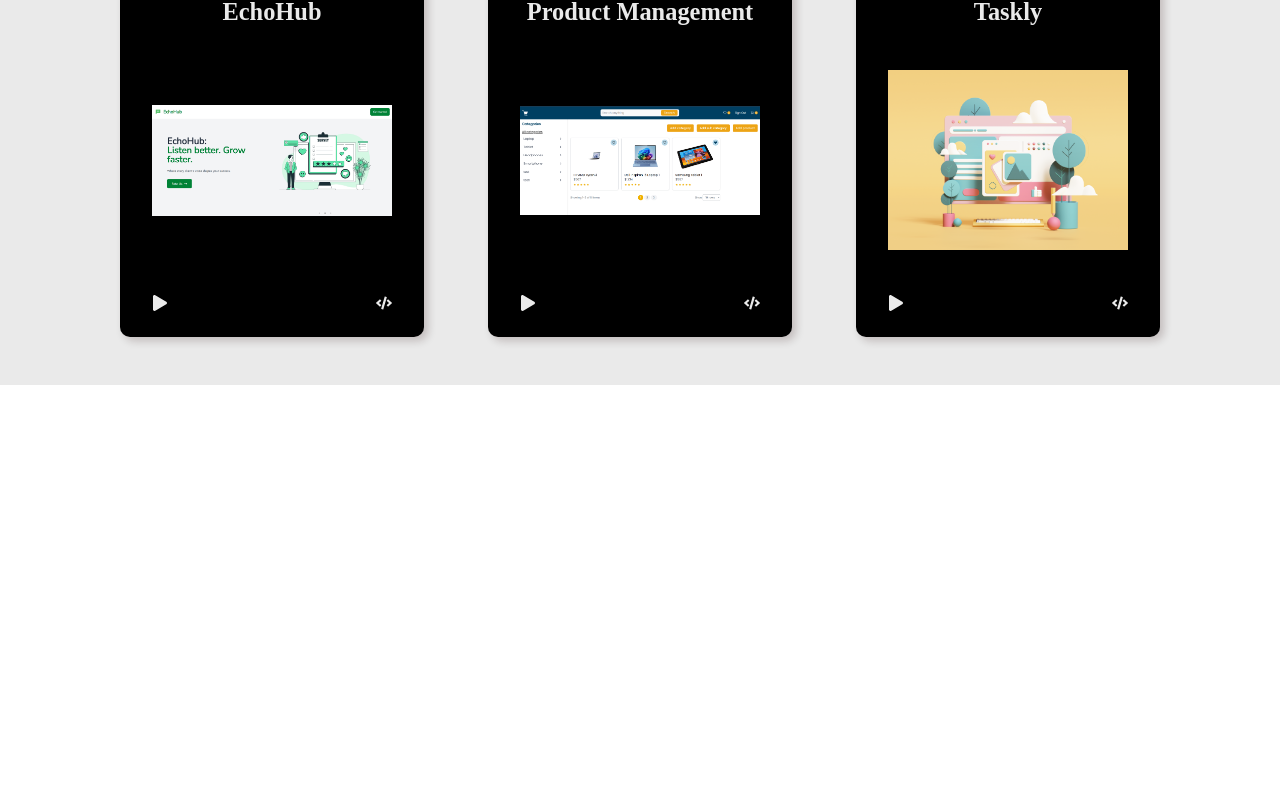
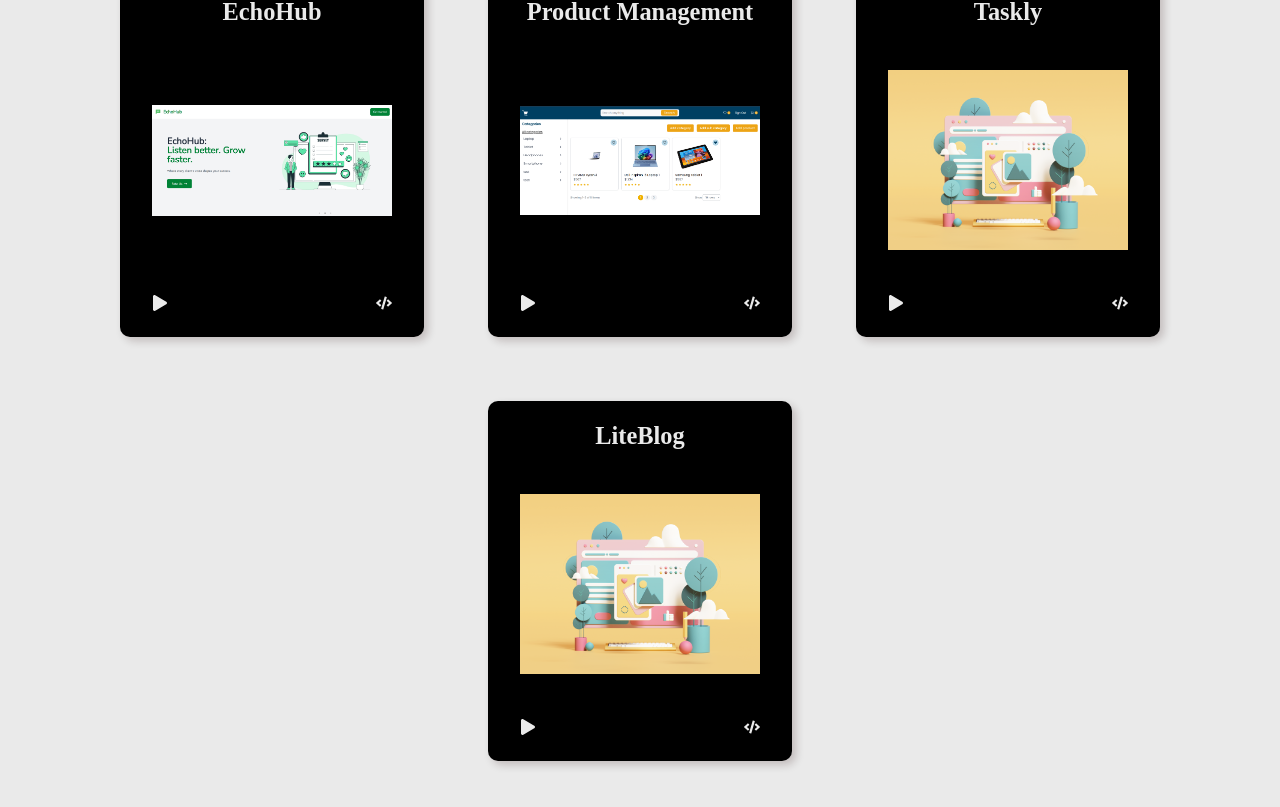
Before and after one commit to sahathiya/Portfolio, a React (Vite) app: page /projects in a window 1280 px wide. Shown: the part 855-1662 px from the top of the page. Before the commit the page ends 1240 px from the top, so only its background shows below. Built offline with nearby package versions, Linux system fonts and the light colour scheme; a web font is replaced by a local one.

Commit message:
added my latest paroject

```diff
--- a/src/data/projectsData.js
+++ b/src/data/projectsData.js
@@ -68,4 +68,14 @@ export const projectsData = [
         image: ''
     },
 
+    {
+        id: 7,
+        projectName: 'LiteBlog',
+        projectDesc: 'Stay organized and boost productivity with Taskly – the simplest way to plan, assign, and track your day-to-day tasks.',
+        tags: ['Next.js','MongoDB'],
+        code: 'https://github.com/sahathiya/LiteBlog',
+        demo: '',
+        image: ''
+    },
+
 ]
```
